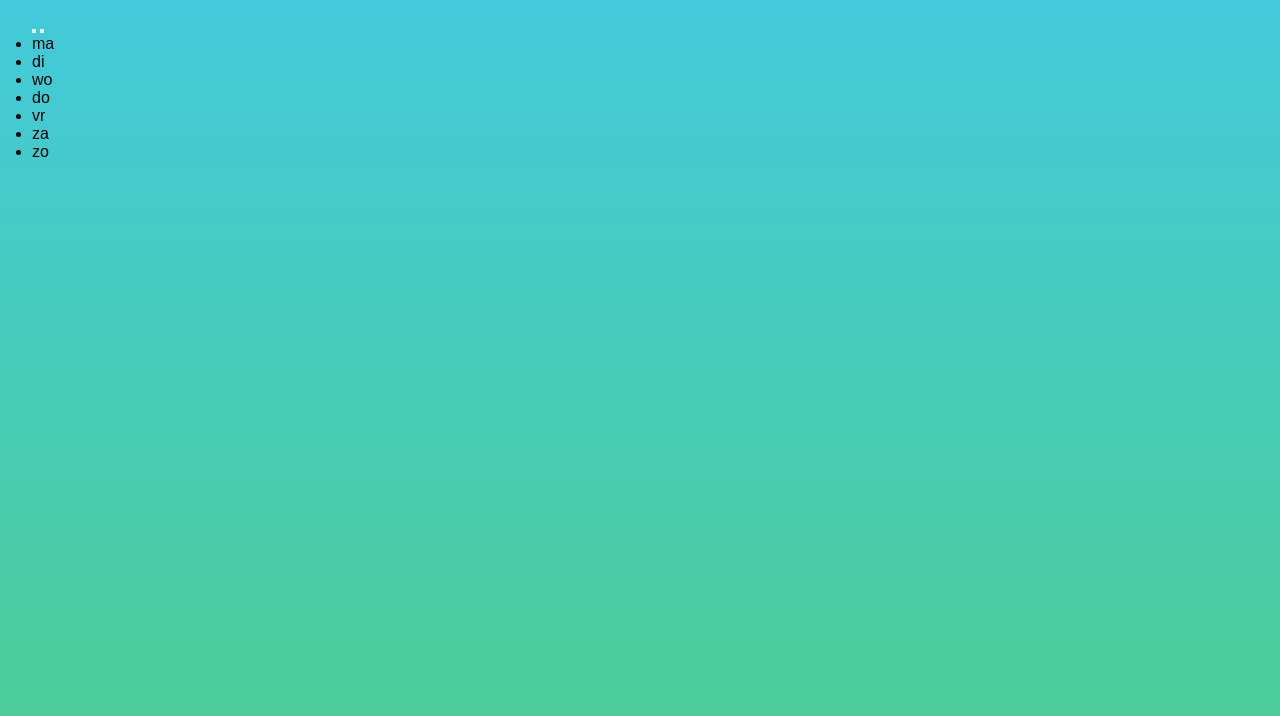
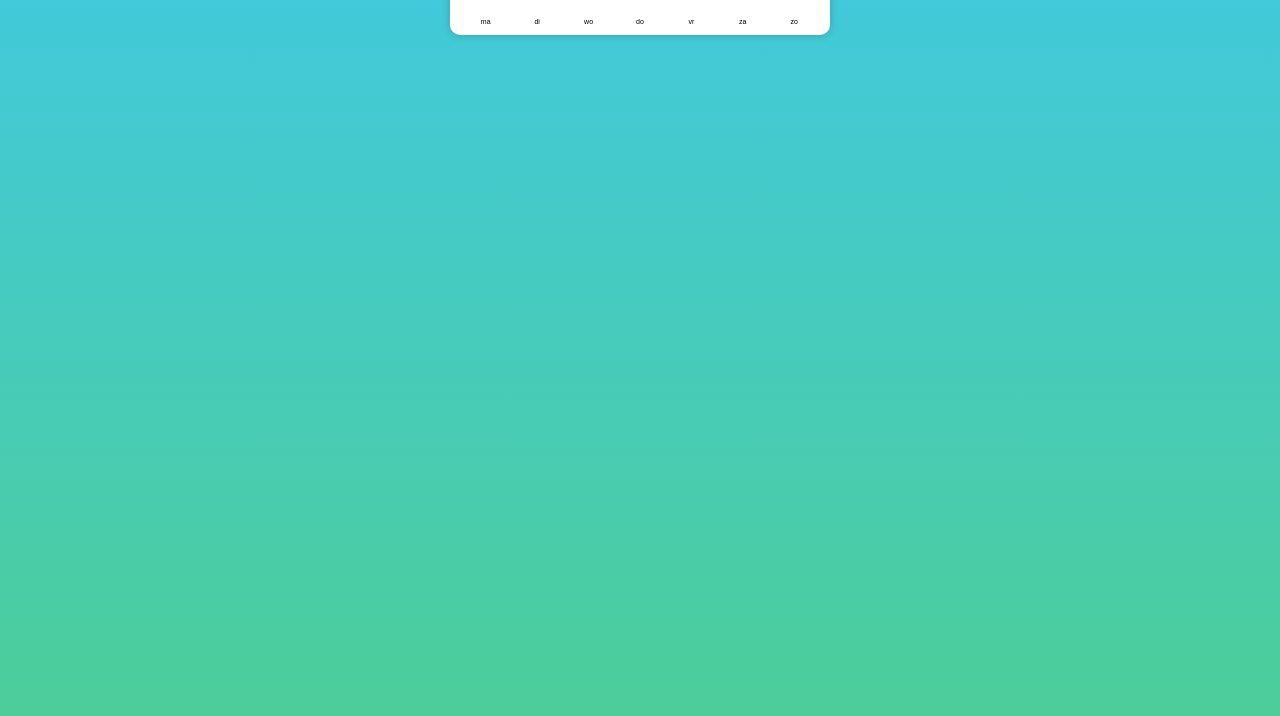
Before and after one commit to Robinn023/Kalender-M7, a plain HTML site: page index.html in a window 1280 px wide. Shown: the part 84-800 px from the top of the page. Drawn offline with Linux system fonts and the light colour scheme.

Commit message:
Dagen van de week toegevoegd

```diff
--- a/css/style.css
+++ b/css/style.css
@@ -2,6 +2,7 @@
     padding: 0;
     margin: 0;
     box-sizing: border-box;
+    font-size: 62.5%;
 }
 
 body{
@@ -21,8 +22,46 @@ h1{
 
 h3{
     font-weight: 600;
+    font-size: 2rem;
+
 }
 
 .kalender{
-    width: 38px;
+    margin: auto;
+    width: 38rem;
+    padding: 1rem;
+    background: #fff;
+    border-radius: 1rem;
+    box-shadow: 0 0 1rem rgba(0,0,0,0.2);
 }
+.kalender header{
+    display: flex;
+    align-items: center;
+    justify-content: space-between;
+}
+
+.kalender ul{
+    list-style: none;
+    display: flex;
+    flex-wrap: wrap;
+    text-align: center;
+}
+
+.kalender ul li{
+    width: calc(100% / 7);
+    margin-top: 2.5rem;
+    position: relative;
+    z-index: 2;
+}
+.dagen li {
+    font-size: 0.7rem; /* Pas de grootte van de tekst aan naar wens */
+}
+
+#vorige, #volgende {
+    width: 2rem;
+    height: 2rem;
+    position: relative;
+    border: none;
+    background: transparent;
+    cursor: pointer;
+}
--- a/index.html
+++ b/index.html
@@ -3,7 +3,7 @@
 <head>
     <meta charset="UTF-8">
     <meta name="viewport" content="width=device-width, initial-scale=1.0">
-    <title>Document</title>
+    <title>Kalender</title>
     <link rel="stylesheet" href="css/style.css">
     <script src="js/kalender.js"></script>
 </head>
@@ -19,6 +19,8 @@
         </header>
         <section>
             <ul class="datums">
+            </ul>
+            <ul class="dagen">
                 <li>ma</li>
                 <li>di</li>
                 <li>wo</li>
@@ -27,7 +29,6 @@
                 <li>za</li>
                 <li>zo</li>
             </ul>
-            <ul class="dagen"></ul>
         </section>
     </div>
 </body>
```
